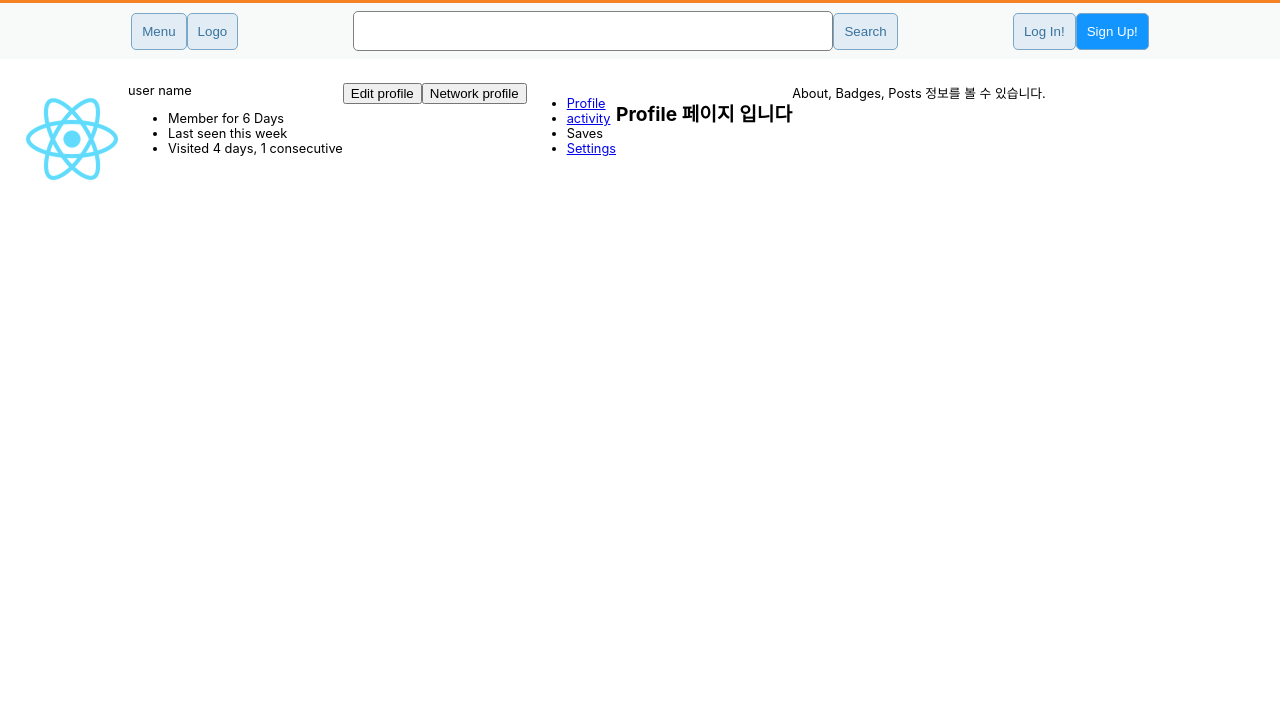
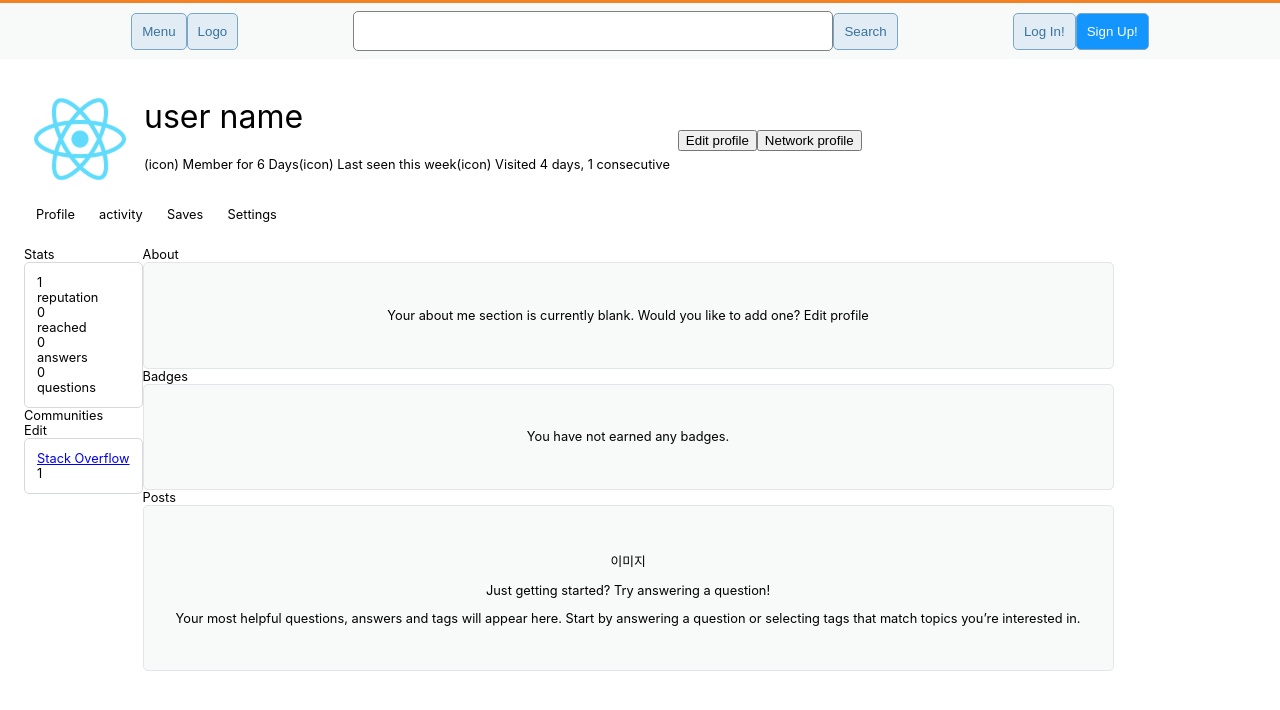
Before and after one commit to codestates-seb/seb42_pre_028, a React (Create React App) app in the folder client/: page /mypage/profile in a window 1280 px wide. Shown: the top 710 px of the page. Built offline with nearby package versions, Linux system fonts and the light colour scheme.

Commit message:
로그아웃 기능 구현

```diff
--- a/client/src/Component/Header.js
+++ b/client/src/Component/Header.js
@@ -1,8 +1,9 @@
 import styled from 'styled-components';
-import { Link } from 'react-router-dom';
+import { Link, useNavigate } from 'react-router-dom';
 import Menu from './Menu';
 import { useState } from 'react';
-import { useSelector } from 'react-redux';
+import { useSelector, useDispatch } from 'react-redux';
+import { logout } from '../features/log/logSlice';
 
 const Container = styled.nav`
   padding: 0.5rem 1rem;
@@ -38,9 +39,46 @@ const Input = styled.input`
 function Header() {
   const log = useSelector((state) => state.log.value);
   const [menuflag, setMenuFlag] = useState(false);
+  const navigate = useNavigate();
+  const dispatch = useDispatch();
+  const state = useSelector((state) => state.log);
 
   const menuToggle = () => {
     setMenuFlag(!menuflag);
+  };
+
+  // 로그아웃 기능 추가
+  const logoutHandler = () => {
+    // const logoutData = {
+    // req.body에 담을 데이터가 들어갈 자리
+    // };
+
+    // 테스트용 코드
+    // 기능 : 로그아웃 버튼 클릭 시 로그인 상태를 false로 변경 후 홈으로 이동
+    dispatch(logout(state));
+    navigate('/');
+
+    // 서버 통신용 코드 (임의로 작성. 로그아웃 api 필요)
+    // fetch(`https://991b-112-156-175-230.jp.ngrok.io/auth/logout`, {
+    //   credentials: 'include',
+    //   method: 'POST',
+    //   headers: {
+    //     'Content-Type': 'application/json',
+    //   },
+    //   body: JSON.stringify(logoutData),
+    // })
+    //   .then((res) => {
+    //     if (res.ok) {
+    //       dispatch(logout(state));
+    //     }
+    //     return res.json();
+    //   })
+    //   .then((data) => {
+    //     console.log(data);
+    //     if (state.value === false) {
+    //       navigate('/');
+    //   })
+    //   .catch(() => alert('에러 발생'));
   };
 
   return (
@@ -60,9 +98,12 @@ function Header() {
       </div>
 
       {log ? (
-        <Link to="/mypage/activity">
-          <Button>MyPage</Button>
-        </Link>
+        <div>
+          <Link to="/mypage/activity">
+            <Button>MyPage</Button>
+          </Link>
+          <Button onClick={logoutHandler}>LogOut</Button>
+        </div>
       ) : (
         <div>
           <Link to="/login">
--- a/client/src/Component/MyPages/MyP_Top_profile.js
+++ b/client/src/Component/MyPages/MyP_Top_profile.js
@@ -1,9 +1,16 @@
 // eslint-disable-next-line no-unused-vars
 import React, { useState } from 'react';
+import { Link } from 'react-router-dom';
 // eslint-disable-next-line no-unused-vars
 import styled from 'styled-components';
 
+const Content = styled.div`
+  display: flex;
+  align-items: center;
+`;
+
 const ProfileImg = styled.div`
+  display: flex;
   margin: 8px;
 
   #my_profile_img {
@@ -12,24 +19,53 @@ const ProfileImg = styled.div`
   }
 `;
 
+const UserData = styled.div`
+  display: flex;
+  flex-direction: column;
+  margin: 8px;
+
+  > div.user_name {
+    font-size: 2.5em;
+    margin-bottom: 8px;
+  }
+`;
+
+const UserLogUl = styled.ul`
+  display: flex;
+  list-style: none;
+  padding: 0;
+`;
+
+const UserLogLi = styled.li`
+  display: flex;
+`;
+
 function MyPTProfile() {
   return (
     <React.Fragment>
+      <Content>
         <ProfileImg>
-        <img id="my_profile_img" src="../logo192.png" alt="my profile img" />
+          <Link to="/mypage/activity">
+            <img
+              id="my_profile_img"
+              src="../logo192.png"
+              alt="my profile img"
+            />
+          </Link>
         </ProfileImg>
-      <div className="userdata_container">
-        <div className="user_data">user name</div>
-        <ul className="user_log">
-          <li>Member for 6 Days</li>
-          <li>Last seen this week</li>
-          <li>Visited 4 days, 1 consecutive</li>
-        </ul>
-      </div>
+        <UserData>
+          <div className="user_name">user name</div>
+          <UserLogUl>
+            <UserLogLi>(icon) Member for 6 Days</UserLogLi>
+            <UserLogLi>(icon) Last seen this week</UserLogLi>
+            <UserLogLi>(icon) Visited 4 days, 1 consecutive</UserLogLi>
+          </UserLogUl>
+        </UserData>
         <div className="profile_top_menu_bar">
           <button>Edit profile</button>
           <button>Network profile</button>
         </div>
+      </Content>
     </React.Fragment>
   );
 }
--- a/client/src/Component/MyPages/MyP_menu.js
+++ b/client/src/Component/MyPages/MyP_menu.js
@@ -4,21 +4,60 @@ import { Link } from 'react-router-dom';
 // eslint-disable-next-line no-unused-vars
 import styled from 'styled-components';
 
+const Content = styled.div`
+  display: flex;
+  margin-bottom: 16px;
+`;
+
+const MyPageMenuUl = styled.ul`
+  display: flex;
+  flex-wrap: wrap;
+  justify-content: space-between;
+  align-items: center;
+  width: 264.875px;
+  height: 33px;
+  padding: 2px 0px 2px 0px;
+  margin: 0px;
+  list-style: none;
+
+  > a {
+    text-decoration: none;
+    color: black;
+  }
+`;
+
+const MyPageMenuLi = styled.li`
+  display: flex;
+  align-items: center;
+  justify-content: center;
+  border: none;
+  border-radius: 1000px;
+  padding: 6px 12px 6px 12px;
+  height: 29px;
+
+  .selected {
+    background-color: #f48225;
+    color: white;
+  }
+`;
+
 function MyPMenu() {
   return (
     <React.Fragment>
-      <ul className="my_p_menu">
-        <li>
-          <Link to="/mypage/profile">Profile</Link>
-        </li>
-        <li>
-          <Link to="/mypage/activity">activity</Link>
-        </li>
-        <li>Saves</li>
-        <li>
-          <Link to="/mypage/setting">Settings</Link>
-        </li>
-      </ul>
+      <Content>
+        <MyPageMenuUl>
+          <Link to="/mypage/profile">
+            <MyPageMenuLi>Profile</MyPageMenuLi>
+          </Link>
+          <Link to="/mypage/activity">
+            <MyPageMenuLi>activity</MyPageMenuLi>
+          </Link>
+          <MyPageMenuLi>Saves</MyPageMenuLi>
+          <Link to="/mypage/setting">
+            <MyPageMenuLi>Settings</MyPageMenuLi>
+          </Link>
+        </MyPageMenuUl>
+      </Content>
     </React.Fragment>
   );
 }
--- a/client/src/Page/MyPages/My_Page.js
+++ b/client/src/Page/MyPages/My_Page.js
@@ -1,6 +1,5 @@
 import React from 'react';
 import styled from 'styled-components';
-// eslint-disable-next-line no-unused-vars
 
 import MyPTProfile from '../../Component/MyPages/MyP_Top_profile';
 import MyPMenu from '../../Component/MyPages/MyP_menu';
@@ -8,8 +7,13 @@ import MyPActNav from '../../Component/MyPages/myP_Act_nav';
 
 const Content = styled.div`
   display: flex;
-  padding: 24px 16px 24px 16px;
+  flex-direction: column;
+  padding: 24px;
   font-size: 0.8rem;
+`;
+
+const MainContent = styled.div`
+  display: flex;
 `;
 
 function My_Page() {
@@ -18,6 +22,7 @@ function My_Page() {
       <Content>
         <MyPTProfile />
         <MyPMenu />
+        <MainContent>
           <MyPActNav />
           <div className="my_questions_container">
             <div className="my_question_menubar">
@@ -32,6 +37,7 @@ function My_Page() {
           </div>
           <div className="my_q_list">You have not asked any questions</div>
           <div className="my_q_delete">Deleted questions</div>
+        </MainContent>
       </Content>
     </React.Fragment>
   );
--- a/client/src/Page/MyPages/My_Profile.js
+++ b/client/src/Page/MyPages/My_Profile.js
@@ -1,15 +1,46 @@
 // eslint-disable-next-line no-unused-vars
 import React, { useState } from 'react';
-// eslint-disable-next-line no-unused-vars
 import styled from 'styled-components';
+import { Link } from 'react-router-dom';
 
 import MyPTProfile from '../../Component/MyPages/MyP_Top_profile';
 import MyPMenu from '../../Component/MyPages/MyP_menu';
 
 const Content = styled.div`
   display: flex;
-  padding: 24px 16px 24px 16px;
+  flex-direction: column;
+  padding: 24px;
   font-size: 0.8rem;
+`;
+
+const ProfileContent = styled.div`
+  display: flex;
+  flex-wrap: nowrap;
+`;
+
+const LeftDiv = styled.div`
+  display: flex;
+  flex-direction: column;
+`;
+
+const LeftMainDiv = styled.div`
+  padding: 12px;
+  border: 1px solid #d6d9dc;
+  border-radius: 5px;
+  background-color: white;
+`;
+
+const RightDiv = styled.div`
+  display: flex;
+  flex-direction: column;
+`;
+
+const RightMainDiv = styled.div`
+  padding: 32px;
+  border: 1px solid #e3e6e8;
+  border-radius: 5px;
+  background-color: #f8f9f9;
+  text-align: center;
 `;
 
 function MyProfile() {
@@ -18,8 +49,68 @@ function MyProfile() {
       <Content>
         <MyPTProfile />
         <MyPMenu />
-        <h2>Profile 페이지 입니다</h2>
-        <div>About, Badges, Posts 정보를 볼 수 있습니다.</div>
+        <ProfileContent>
+          <LeftDiv>
+            <div className="stats">
+              <div className="stats-title">Stats</div>
+              <LeftMainDiv>
+                <div className="stats-main-1">
+                  <div className="stats-main-1-num">1</div>
+                  reputation
+                </div>
+                <div className="stats-main-2">
+                  <div className="stats-main-2-num">0</div>
+                  reached
+                </div>
+                <div className="stats-main-3">
+                  <div className="stats-main-3-num">0</div>answers
+                </div>
+                <div className="stats-main-4">
+                  <div className="stats-main-4-num">0</div>questions
+                </div>
+              </LeftMainDiv>
+            </div>
+            <div className="communities">
+              <div className="communities-title">Communities</div>
+              <div className="communities-edit">Edit</div>
+              <LeftMainDiv>
+                <div className="communities-main-list">
+                  <Link to="/">Stack Overflow</Link>
+                </div>
+                <div className="communities-main-total">1</div>
+              </LeftMainDiv>
+            </div>
+          </LeftDiv>
+          <RightDiv>
+            <div className="about">
+              <div className="about-title">About</div>
+              <RightMainDiv>
+                <p>
+                  Your about me section is currently blank. Would you like to
+                  add one? Edit profile
+                </p>
+              </RightMainDiv>
+            </div>
+            <div className="badges">
+              <div className="badges-title">Badges</div>
+              <RightMainDiv>
+                <p>You have not earned any badges.</p>
+              </RightMainDiv>
+            </div>
+            <div className="posts">
+              <div className="posts-title">Posts</div>
+              <RightMainDiv>
+                <p>이미지</p>
+                <p>Just getting started? Try answering a question!</p>
+                <p>
+                  Your most helpful questions, answers and tags will appear
+                  here. Start by answering a question or selecting tags that
+                  match topics you’re interested in.
+                </p>
+              </RightMainDiv>
+            </div>
+          </RightDiv>
+        </ProfileContent>
       </Content>
     </React.Fragment>
   );
--- a/client/src/Page/MyPages/My_Settings.js
+++ b/client/src/Page/MyPages/My_Settings.js
@@ -9,7 +9,8 @@ import MyPSetNav from '../../Component/MyPages/myP_Set_nav';
 
 const Content = styled.div`
   display: flex;
-  padding: 24px 16px 24px 16px;
+  flex-direction: column;
+  padding: 24px;
   font-size: 0.8rem;
 `;
 
```
Lines whose indentation alone changed are shown as unchanged.
